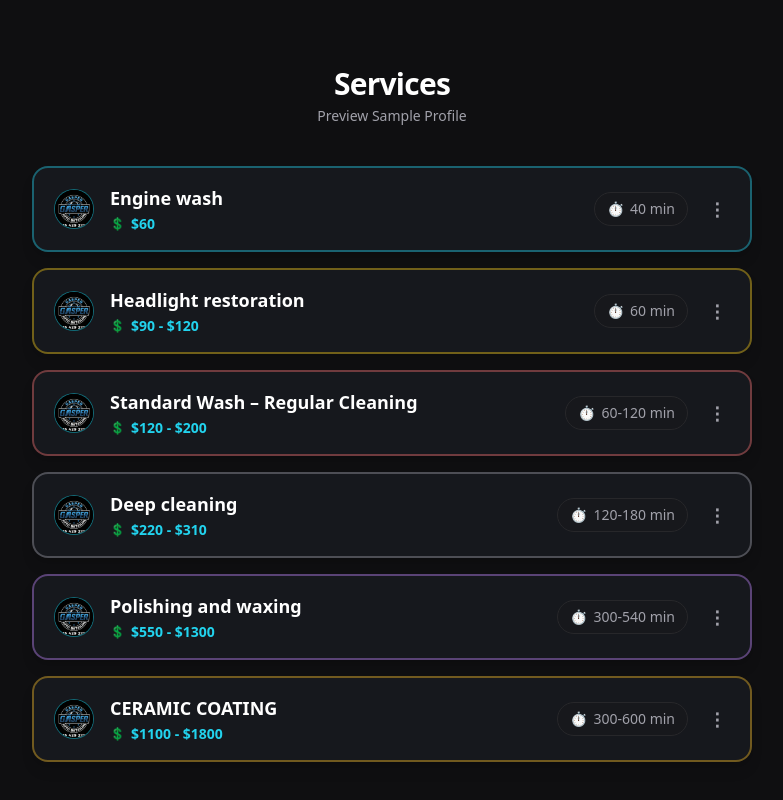
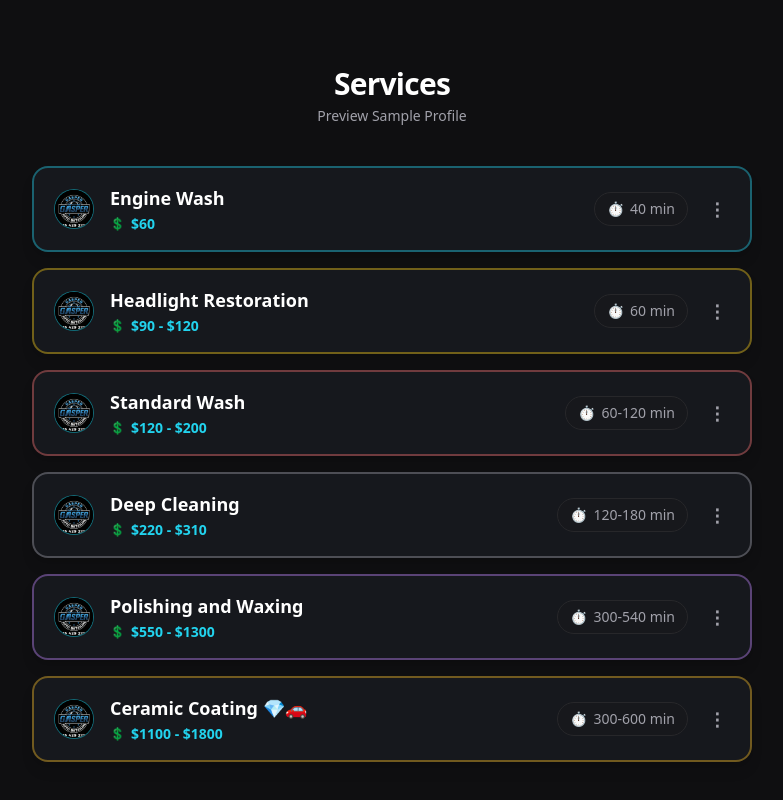
Before and after one commit to joshuotaXD/gasper-auto-care, a Next.js app: page / in a window 1280 px wide. Shown: the part 582-1382 px from the top of the page, without its empty margins (248-1031 px from the left). Built offline with nearby package versions, Linux system fonts and the light colour scheme.

Commit message:
descripciones

```diff
--- a/app/page.js
+++ b/app/page.js
@@ -146,50 +146,76 @@ export default function Home() {
   const servicesList = [
     {
       id: 'engine',
-      title: 'Engine wash',
+      title: 'Engine Wash',
       price: '$60',
       time: '40 min',
-      description: 'Lavado especializado y desengrasado profundo del motor.',
+      details: [
+        'We protect the delicate parts of the water engine by covering them.',
+        'We use a degreaser and finish with a glossy look.'
+      ],
       borderColor: 'border-cyan-400/40',
     },
     {
       id: 'headlight',
-      title: 'Headlight restoration',
+      title: 'Headlight Restoration',
       price: '$90 - $120',
       time: '60 min',
-      description: 'Pulido, lijado y aplicación de capa protectora UV para recuperar la transparencia de los faros.',
+      details: [
+        '1. Assessment and preparation: Deep cleaning of the headlight to remove dirt and grease, while the surrounding paintwork is protected with special tape to prevent damage to the bodywork.',
+        '2. Sanding and polishing: Yellowing and cloudiness are removed through a multi-stage sanding process (ranging from coarse to fine grit), followed by machine polishing to restore original clarity and shine.',
+        '3. Sealing and UV protection: A sealant with UV protection is applied to prevent future yellowing, which restores the headlight to a like-new appearance, improves night-time visibility, and ensures it passes inspection.'
+      ],
       borderColor: 'border-yellow-400/40',
     },
     {
       id: 'standard',
-      title: 'Standard Wash – Regular Cleaning',
+      title: 'Standard Wash',
       price: '$120 - $200',
       time: '60-120 min',
-      description: 'Lavado exterior detallado y limpieza interior regular.',
+      details: [
+        'Our ideal maintenance service to keep your car clean, shiny, and presentable week after week.',
+        'Exterior: Hand wash with pH-neutral shampoo, cleaning of rims and tires, exterior window cleaning, and hand drying to prevent streaks.',
+        'Interior: Thorough vacuuming of seats, carpets, and trunk; cleaning of dashboard, doors, and console; interior window cleaning; and air freshener application.',
+        'Perfect for daily use, removing dust and light dirt while preserving your vehicle\'s value without damaging the paint.'
+      ],
       borderColor: 'border-red-400/40',
     },
     {
       id: 'deep',
-      title: 'Deep cleaning',
+      title: 'Deep Cleaning',
       price: '$220 - $310',
       time: '120-180 min',
-      description: 'Limpieza profunda integral de tapicería, alfombras y rincones difíciles.',
+      details: [
+        '100% Detailed Interior: Deep vacuuming of seats, carpets, trunk, and every nook and cranny; upholstery cleaning to remove stains and odors; cleaning of dashboard, door panels, console, and cup holders; spotless interior windows; and sanitization and long-lasting fresh scent.',
+        'Exterior with Premium Finish: Hand wash with foam, deep cleaning of rims and tires, tires conditioned and blackened, and finishing touches that make the difference.',
+        'Ideal for daily drivers, vehicles being prepared for sale, or after a long road trip to make your car look showroom-fresh (recommended every 6 months).'
+      ],
       borderColor: 'border-zinc-400/40',
     },
     {
       id: 'polishing',
-      title: 'Polishing and waxing',
+      title: 'Polishing and Waxing',
       price: '$550 - $1300',
       time: '300-540 min',
-      description: 'Corrección de pintura, remoción de remolinos y encerado de alta durabilidad.',
+      details: [
+        'Designed to restore a showroom shine when paint looks dull, scratched, and lifeless by removing sun damage, wash-induced micro-scratches, and oxidation, leaving a protected, mirror-like finish.',
+        'What does POLISHING do?: Focuses on correction by removing surface scratches, swirl marks, dull and sun-damaged paint, water spots, mineral deposits, and dried bird droppings.',
+        'What does WAXING do?: Seals and protects the finish to provide a deep, mirror-like shine, protection against sun, dust, and rain, silky-smooth paint that repels water, and longer-lasting cleanliness.',
+        'The result is vibrant color, intense shine, and months of protection.'
+      ],
       borderColor: 'border-purple-400/40',
     },
     {
       id: 'ceramic',
-      title: 'CERAMIC COATING',
+      title: 'Ceramic Coating 💎🚗',
       price: '$1100 - $1800',
       time: '300-600 min',
-      description: 'Aplicación de recubrimiento cerámico profesional para máxima protección y brillo espejo.',
+      details: [
+        'Ultimate protection for your paintwork that creates a hard, glossy layer protecting your car for months against the sun, rain, dust, and minor scratches.',
+        'Delivers an intense, mirror-like shine with extreme protection against sun and water, keeping your car cleaner for longer through a hydrophobic effect where water simply slides off.',
+        'It\'s not wax; it\'s professional, long-lasting protection that includes polishing and waxing.',
+        'The price may vary depending on the durability period (3 years or 5 years).'
+      ],
       borderColor: 'border-amber-400/40',
     },
   ];
@@ -684,8 +710,12 @@ export default function Home() {
 
                       {openServices[service.id] && (
                         <div className="px-6 pb-5 pt-2 text-zinc-400 border-t border-zinc-800/60 text-sm leading-relaxed bg-[#111318]/50">
-                          <p>{service.description}</p>
-                          <div className="mt-3 flex justify-end">
+                          <ul className="space-y-2 list-disc pl-4 mt-2">
+                            {service.details.map((detail, idx) => (
+                              <li key={idx}>{detail}</li>
+                            ))}
+                          </ul>
+                          <div className="mt-4 flex justify-end">
                             <button
                               onClick={() => handleQuoteClick(service.title)}
                               className="text-xs font-bold text-cyan-400 hover:text-cyan-300 uppercase tracking-wider"
@@ -723,7 +753,6 @@ export default function Home() {
 
                     {/* Contenedor del Código QR simulado con diseño elegante y limpio */}
                     <div className="bg-white p-4 rounded-2xl shadow-inner border border-zinc-200 flex flex-col items-center justify-center relative group-hover:scale-105 transition-transform duration-300">
-                      {/* Generador de QR visual utilizando iconos y estética limpia */}
                       <div className="w-44 h-44 relative bg-white flex items-center justify-center border-4 border-black/90 rounded-lg p-2">
                         <div className="absolute inset-2 grid grid-cols-6 grid-rows-6 gap-1 opacity-90">
                           {Array.from({ length: 36 }).map((_, i) => (
```
